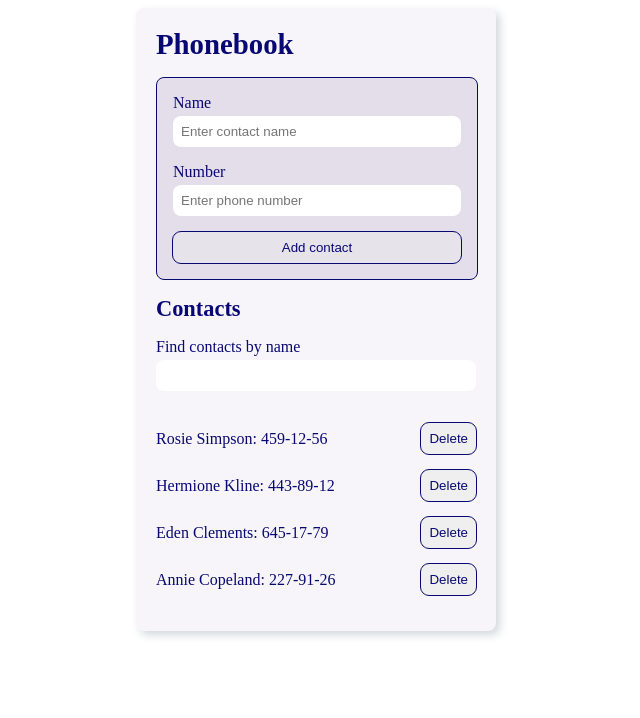
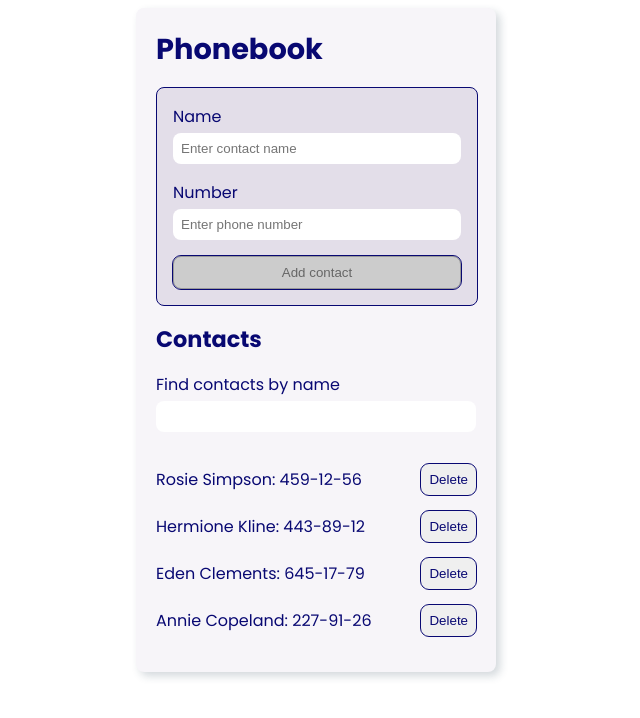
Before and after one commit to LiViS-code/goit-react-hw-02-phonebook, a React (Create React App) app in the folder my-phonebook/: page / in a window 1280 px wide. Shown: the top 718 px of the page, without its empty margins (324-964 px from the left). Built offline with nearby package versions, Linux system fonts and the light colour scheme.

Commit message:
upd style elements

```diff
--- a/my-phonebook/public/index.html
+++ b/my-phonebook/public/index.html
@@ -5,7 +5,12 @@
     <meta name="viewport" content="width=device-width, initial-scale=1" />
     <link rel="icon" href="%PUBLIC_URL%/favicon.ico" />
     <link rel="manifest" href="%PUBLIC_URL%/manifest.json" />
-
+    <link rel="preconnect" href="https://fonts.googleapis.com" />
+    <link rel="preconnect" href="https://fonts.gstatic.com" crossorigin />
+    <link
+      href="https://fonts.googleapis.com/css2?family=Poppins:wght@400;700&display=swap"
+      rel="stylesheet"
+    />
     <title>Phonebook</title>
   </head>
   <body>
--- a/my-phonebook/src/App.js
+++ b/my-phonebook/src/App.js
@@ -2,7 +2,7 @@
 import ContactForm from "./components/ContactForm";
 import ContactList from "./components/ContactList";
 import Filter from "./components/Filter";
-import { Container, Title, ContactsTitle } from "./App.styled";
+import { Container, Title, ContactsTitle, Message } from "./App.styled";
 
 class App extends Component {
   state = {
@@ -59,7 +59,7 @@
             />
           </>
         ) : (
-          <></>
+          <Message>You have no saved contacts</Message>
         )}
       </Container>
     );
--- a/my-phonebook/src/App.styled.js
+++ b/my-phonebook/src/App.styled.js
@@ -1,6 +1,7 @@
 import styled from "styled-components";
 
 export const Container = styled.div`
+  font-family: "Poppins", sans-serif;
   width: 85%;
   max-width: 320px;
   min-width: 300px;
@@ -24,3 +25,7 @@
   margin-bottom: ${({ theme }) => theme.spacing(4)};
   font-size: 1.4em;
 `;
+
+export const Message = styled.p`
+  text-align: center;
+`;
--- a/my-phonebook/src/components/ContactForm.styled.js
+++ b/my-phonebook/src/components/ContactForm.styled.js
@@ -45,4 +45,12 @@
     color: ${({ theme }) => theme.colors.reverseColor};
     background-color: ${({ theme }) => theme.colors.primaryColor};
   }
+
+  &:disabled,
+  &[disabled] {
+    cursor: auto;
+    border: 1px solid ${({ theme }) => theme.colors.borderDisabledColor};
+    background-color: ${({ theme }) => theme.colors.backgroundDisabledColor};
+    color: ${({ theme }) => theme.colors.disabledColor};
+  }
 `;
--- a/my-phonebook/src/constants/Theme.js
+++ b/my-phonebook/src/constants/Theme.js
@@ -2,9 +2,12 @@
   colors: {
     primaryColor: "#080872",
     reverseColor: "#ffffff",
+    disabledColor: "#666666",
     outlineColor: "#F7CC07",
     backgroundColor: "#F7F5F9",
     backgroundColorForm: "#E3DEE9",
+    borderDisabledColor: "#999999",
+    backgroundDisabledColor: "#cccccc",
   },
   spacing: (value) => `${4 * value}px`,
   timing: "250ms",
```
